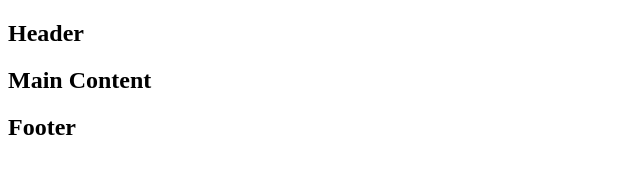
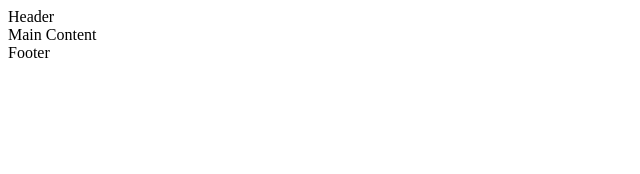
Before and after one commit to Torh-21/alx-frontend, a plain HTML site: page 0x00-html_advanced/3-index.html in a window 1280 px wide. Shown: the whole page, without its empty margins (0-640 px from the left). Drawn offline with Linux system fonts and the light colour scheme.

Commit message:
Fixes to task 3

```diff
--- a/0x00-html_advanced/3-index.html
+++ b/0x00-html_advanced/3-index.html
@@ -11,13 +11,13 @@
 	</head>
 	<body>
 		<header>
-			<h2>Header</h2>
+		Header
 		</header>
 		<main>
-			<h2>Main Content</h2>
+		Main Content
 		</main>
 		<footer>
-			<h2>Footer</h2>
+		Footer
 		</footer>
 	</body>
 </html>
```
